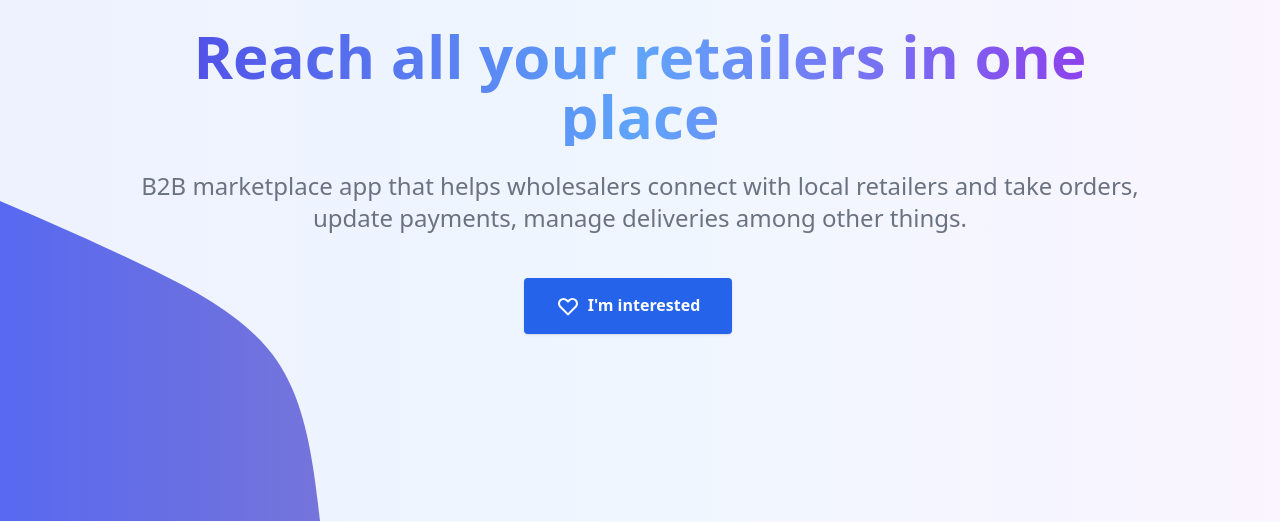
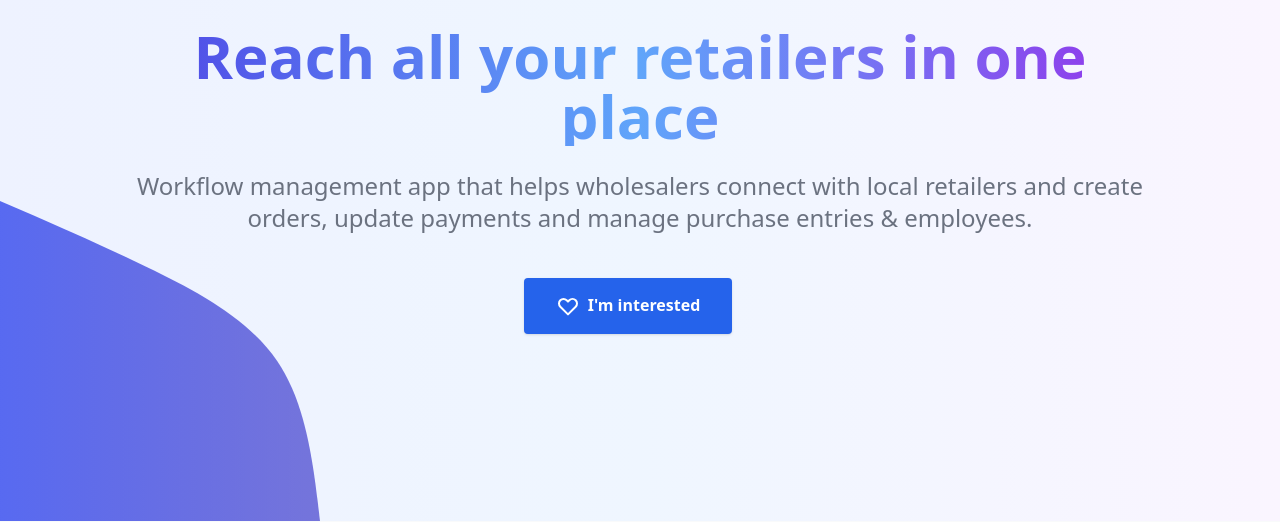
Before and after one commit to kirananto/vyap-frontfacing, a Gatsby site: page / in a window 1280 px wide. Shown: the part 279-801 px from the top of the page. Built offline with nearby package versions, Linux system fonts and the light colour scheme; Gatsby itself is replaced by a stand-in of ours; a web font is replaced by a local one.

Commit message:
feat: update the seo content

```diff
--- a/gatsby-config.js
+++ b/gatsby-config.js
@@ -1,7 +1,7 @@
 module.exports = {
   siteMetadata: {
     title: "Vyap | Helping wholesales reach all their retailers in one place.",
-    description:  "B2B marketplace app that helps wholesalers connect with local retailers and take orders, update payments, manage deliveries among other things.",
+    description:  "Workflow management app that helps wholesalers connect with local retailers and create orders, update payments and manage purchase entries & employees.",
     siteUrl: `https://vyap.app`,
     social: {
       twitter: `VyapApp`,
--- a/package.json
+++ b/package.json
@@ -40,6 +40,6 @@
     "tailwindcss": "^3.0.18"
   },
   "engines" : {
-    "node" : "16.13.0"
+    "node" : "16.14.0"
   }
 }
--- a/src/HomePage/HeroLanding.jsx
+++ b/src/HomePage/HeroLanding.jsx
@@ -8,7 +8,7 @@ export default function HeroLanding() {
             <div className="w-full max-w-xl lg:max-w-5xl  m-auto">
                 <img alt="vyap logo" src={logo} className="w-16 m-auto opacity-90 mb-12" />
                 <h1 className="text-5xl md:text-6xl sm:text-8xl mt-2 mb-6 leading-tight font-heading font-bold text-center bg-clip-text text-transparent bg-gradient-to-r from-indigo-600 via-blue-400 to-purple-600">Reach all your retailers in one place</h1>
-                <p className="text-xl sm:text-2xl mb-8 text-gray-500 leading-relaxed">B2B marketplace app that helps wholesalers connect with local retailers and take orders, update payments, manage deliveries among other things.</p>
+                <p className="text-xl sm:text-2xl mb-8 text-gray-500 leading-relaxed">Workflow management app that helps wholesalers connect with local retailers and create orders, update payments and manage purchase entries & employees.</p>
                 <div>
                     <div className="inline-block mt-3 py-4 px-8 mr-6 leading-none text-white bg-blue-600 hover:bg-blue-700 font-semibold rounded shadow" href="#"
                     >
```
